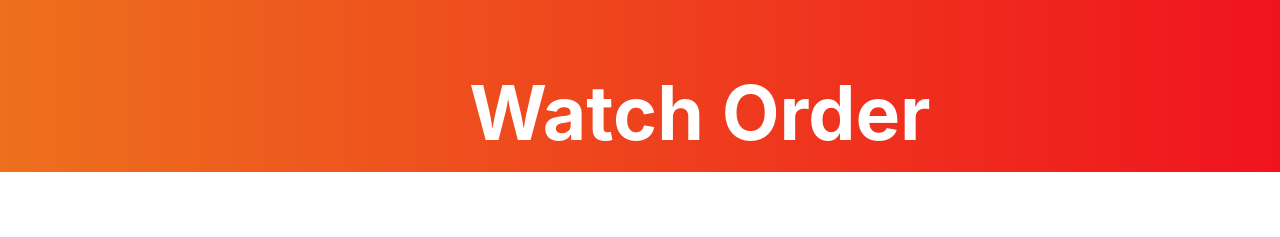
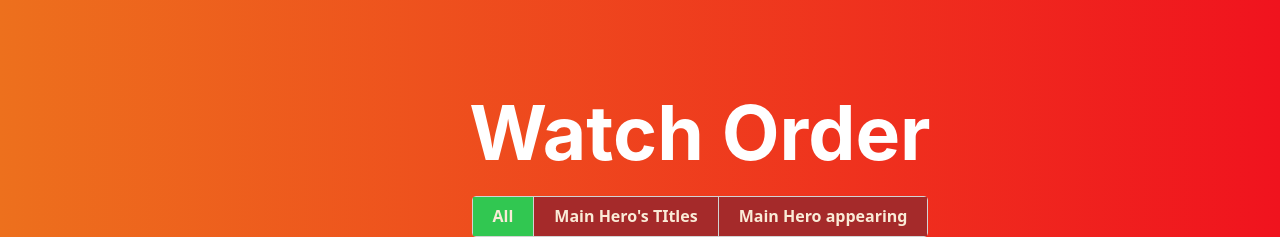
Before and after one commit to Dan-Heller/WhichMcuMoviesProject, a React (Create React App) app: page / in a window 1280 px wide. Shown: the part 628-865 px from the top of the page. Before the commit the page ends 800 px from the top, so only its background shows below. Built offline with nearby package versions, Linux system fonts and the light colour scheme; no server answers.

Commit message:
watch order modes button works, not fetching yet

```diff
--- a/package.json
+++ b/package.json
@@ -3,6 +3,10 @@
   "version": "0.1.0",
   "private": true,
   "dependencies": {
+    "@coreui/coreui": "^4.2.6",
+    "@emotion/react": "^11.10.5",
+    "@emotion/styled": "^11.10.5",
+    "@mui/material": "^5.11.7",
     "@testing-library/jest-dom": "^5.16.5",
     "@testing-library/react": "^13.4.0",
     "@testing-library/user-event": "^13.5.0",
--- a/src/App.js
+++ b/src/App.js
@@ -6,12 +6,14 @@ import { Component } from 'react';
 import WatchOrder from './components/WatchOrder/WatchOrder';
 
 
+
+
 class App extends Component {
 
   constructor() {
     super()
     this.state = {
-      chosenTitleInd: ''
+      chosenTitleInd: '',
 
     }
   }
@@ -30,7 +32,7 @@ class App extends Component {
             <Logo />
             <h1 className='shadow'>GUIDE</h1>
           </header>
-          < ContentBrowse TitleClicked={this.TitleClicked} />
+          < ContentBrowse TitleClicked={this.TitleClicked}/>
           < WatchOrder chosenTitle={this.state.chosenTitleInd} TitleClicked={this.TitleClicked} />
 
         </div>
--- /dev/null
+++ b/src/components/ButtonGroup/ButtonGroup.css
@@ -0,0 +1,29 @@
+.button-group {
+    border: 1px solid lightgray;
+    border-radius: 4px;
+    display: inline-flex;
+
+    font-family: system-ui, -apple-system, BlinkMacSystemFont, 'Segoe UI', Roboto, Oxygen, Ubuntu, Cantarell, 'Open Sans', 'Helvetica Neue', sans-serif;
+  }
+
+  button {
+    color: antiquewhite;
+    font-weight: bold;
+    border: none;
+    border-right: 1px solid lightgray;
+    background-color: transparent;
+    outline: none;
+    padding: 10px 20px;
+  }
+
+  button:last-child {
+    border-right: none;
+  }
+
+  .selected {
+    background-color: rgb(49, 199, 81);
+  }
+
+  .notSelected{
+    background-color: brown;
+  }
--- /dev/null
+++ b/src/components/ButtonGroup/ButtonGroup.js
@@ -0,0 +1,43 @@
+import React, { useEffect, useState } from "react";
+import "./ButtonGroup.css";
+
+const ButtonGroup = ({Modes, ButtonChanged}) => {
+  const [selected, setSelected] = useState(0);
+
+
+  const handleClick = (value) => {
+    if(selected != value){
+        setSelected(value);
+        ButtonChanged(value);
+    }
+
+  };
+
+  return (
+    <div className="button-group">
+      <button
+
+        className={selected === 0 ? "selected" : "notSelected"}
+        onClick={() => handleClick(0)}
+      >
+        {Modes[0]}
+      </button>
+      <button
+
+        className={selected === 1 ? "selected" : "notSelected"}
+        onClick={() => handleClick(1)}
+      >
+         {Modes[1]}
+      </button>
+      <button
+
+        className={selected === 2 ? "selected" : "notSelected"}
+        onClick={() => handleClick(2)}
+      >
+        {Modes[2]}
+      </button>
+    </div>
+  );
+};
+
+export default ButtonGroup;
--- a/src/components/ContentBrowse/ContentBrowse.css
+++ b/src/components/ContentBrowse/ContentBrowse.css
@@ -16,3 +16,7 @@
     height: 400px ;
 
 }
+
+.WatchOrderModeButtons{
+   display: inline-flex;
+}
--- a/src/components/ContentBrowse/ContentBrowse.js
+++ b/src/components/ContentBrowse/ContentBrowse.js
@@ -10,7 +10,8 @@ class ContentBrowse extends Component {
     super()
     this.state = {
       searchfield: '',
-      titles: []
+      titles: [],
+
     }
     this.childRef = React.createRef();
   }
@@ -20,7 +21,7 @@ class ContentBrowse extends Component {
   }
 
 
-  componentDidMount() {
+ /* componentDidMount() {
     fetch('http://localhost:3001/AllTitles')
     .then(res => res.json())
     .then(data => {
@@ -30,9 +31,21 @@ class ContentBrowse extends Component {
     })
     .catch(err => {
       console.log(err);
-    });
-    /*this.setState({titles : fetchedTitles })*/
+    });*/
+  async componentDidMount() {
+  try {
+    const res = await fetch('http://localhost:3001/AllTitles');
+    const data = await res.json();
+    console.log(data);
+    const TitlesArray = data;
+    this.setState({ titles: TitlesArray });
+  } catch (err) {
+    console.log(err);
   }
+  }
+
+
+
 
 
 
@@ -43,6 +56,9 @@ class ContentBrowse extends Component {
 
     return (
       <div className='tc br3 pa3 ma2 dib bw2 '>
+
+
+
           <div className='SearchBar'>
           <SearchBox  searchChange={this.onSearchChange} />
           </div>
--- a/src/components/WatchOrder/WatchOrder.css
+++ b/src/components/WatchOrder/WatchOrder.css
@@ -6,15 +6,7 @@
 }
 
 .Title{
-
+   margin: 20px;
     color: white;
     font-size: 75px;
 }
-
-.WatchOrderCardsContainer{
-
-
-
-
-
-}
--- a/src/components/WatchOrder/WatchOrder.js
+++ b/src/components/WatchOrder/WatchOrder.js
@@ -3,40 +3,27 @@ import React, { useState, useEffect } from 'react';
 import WatchOrderCard from '../WatchOrderCard/WatchOrderCard';
 import './WatchOrder.css'
 import { useRef } from 'react'
-
-
-/*class movie {
-    constructor(name, url) {
-      this.name = name;
-      this.url = url;
-
-    }
-  }*/
+import ButtonGroup from '../ButtonGroup/ButtonGroup';
 
 
 
-    /*const movie1 = new movie("Doctor Strange in the Multiverse of Madness",'https://m.media-amazon.com/images/I/913v0sAkiyL._AC_UY218_.jpg');
-    const movie2 = new movie("Avengers",'https://m.media-amazon.com/images/I/81lMrc8bBRL._AC_UY218_.jpg');
-    const movie3 = new movie("Captain America: The First Avenger",'https://m.media-amazon.com/images/I/91LmsuoBOIL._AC_UY218_.jpg');
-    const movie4 = new movie("Iron Man",'https://m.media-amazon.com/images/I/91qvAndeVYL._AC_UY218_.jpg');
-    const movie5 = new movie("The Incredible Hulk",'https://m.media-amazon.com/images/I/91wFHajfFpL._AC_UY218_.jpg');
-    const movie6 = new movie("Iron Man 2",'https://m.media-amazon.com/images/I/91SdhGAiBKL._AC_UY218_.jpg');
-    const movie7 = new movie("Captain America : The Winter Soldier",'https://m.media-amazon.com/images/I/91cW92vUDoL._AC_UY218_.jpg');
-    const movie8 = new movie("Thor : The Dark World",'https://m.media-amazon.com/images/I/91RsJltFGLL._AC_UY218_.jpg');
-    const movie9 = new movie("Thor : Ragnarok",'https://m.media-amazon.com/images/I/81l1Kaw8aKL._AC_UY218_.jpg');*/
-    //const fetchedTitles =  [movie1, movie2, movie3, movie4,movie5,movie6,movie7,movie8, movie9];
-
-
-
+const WatchOrderModes = ["All", "Main Hero's TItles", "Main Hero appearing"];
 
 const WatchOrder = ({chosenTitle}) => {
   let isTargetTitle = false;
+  const [watchOrderMode, setMode] = useState(WatchOrderModes[0]);
   const [fetchedTitles, setfetchedTitles] = useState([]);
-  //console.log("why?");
   const prevChosenTitle = useRef(chosenTitle);
 
+  const changeWatchOrderMode = (mode) => {
+      setMode(WatchOrderModes[mode]);
+
+      console.log("mode now is:" , mode)
+  }
 
   useEffect(() => {
+
+
     if(prevChosenTitle.current !== chosenTitle){
       prevChosenTitle.current = chosenTitle;
       fetch(`http://localhost:3001/AllTitlesToSelected?name=${chosenTitle}`)
@@ -58,6 +45,9 @@ const WatchOrder = ({chosenTitle}) => {
   return (
     <div className='WatchOrderStyle    dib bw2'>
      <h1 className='Title'>Watch Order</h1>
+     <div className='ButtonGroupOrderMode'>
+            <ButtonGroup  Modes={WatchOrderModes} ButtonChanged={changeWatchOrderMode}/>
+          </div>
      <div className='WatchOrderCardsContainer' >
          {
            fetchedTitles.map((title, i) => {
```
Also changed, not shown: 1 other file (tests, documents, lock files or other folders).
